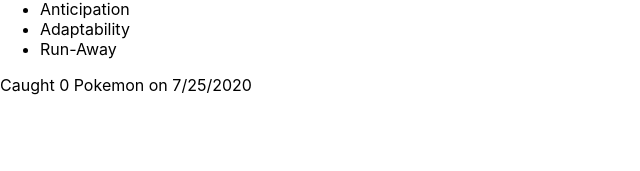
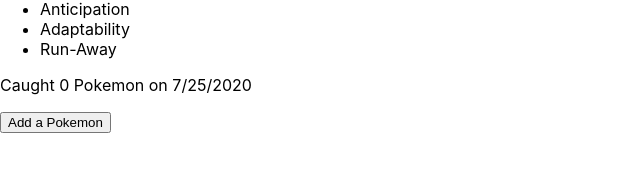
Before and after one commit to Arasko87/pokedex, a React (Create React App) app: page / in a window 1280 px wide. Shown: the part 439-610 px from the top of the page, without its empty margins (0-640 px from the left). Built offline with nearby package versions, Linux system fonts and the light colour scheme.

Commit message:
Ex C and D inClass Done

```diff
--- a/src/App.js
+++ b/src/App.js
@@ -10,8 +10,7 @@
     return console.log("This is a new message is a test of the onClick ");
     }
 
-
-  return (
+   return (
   <div>
    <Logo handleClick={logWhenClicked} appName="Pokedex"/>
    <BestPokemon abilities = {['Anticipation', 'Adaptability', 'Run-Away']}/>
--- a/src/CaughtPokemon.js
+++ b/src/CaughtPokemon.js
@@ -1,10 +1,17 @@
-import React from "react";
+import React,{useState} from "react";
 
 const CaughtPokemon = (props) =>{
-        // we have passed line 5 to App.j and we deleted from here
-    // const date = new Date().toLocaleDateString()
+
+  const [totalNumber, setCount] = useState(0);
+  function incrementTotal() {
+    setCount(totalNumber + 1);
+  }
+
     return (
-      <p>Caught 0 Pokemon on {props.date}</p>
+      <div>
+      <p>Caught {totalNumber} Pokemon on {props.date}</p>
+      <button className="button" onClick = {incrementTotal}>Add a Pokemon</button>
+      </div>
     )
   }
 
--- a/src/Logo.js
+++ b/src/Logo.js
@@ -8,8 +8,7 @@
     <header>
       <h1> Welcome to the {props.appName} </h1>
       <img onClick={props.handleClick} src ="https://encrypted-tbn0.gstatic.com/images?q=tbn%3AANd9GcSYvLffuKqbWPk0NgQpFvlfDynzU9cS1sZYZw&usqp=CAU" alt ="pikachu" ></img>
-
-      </header>
+    </header>
     )
   }
 
```
